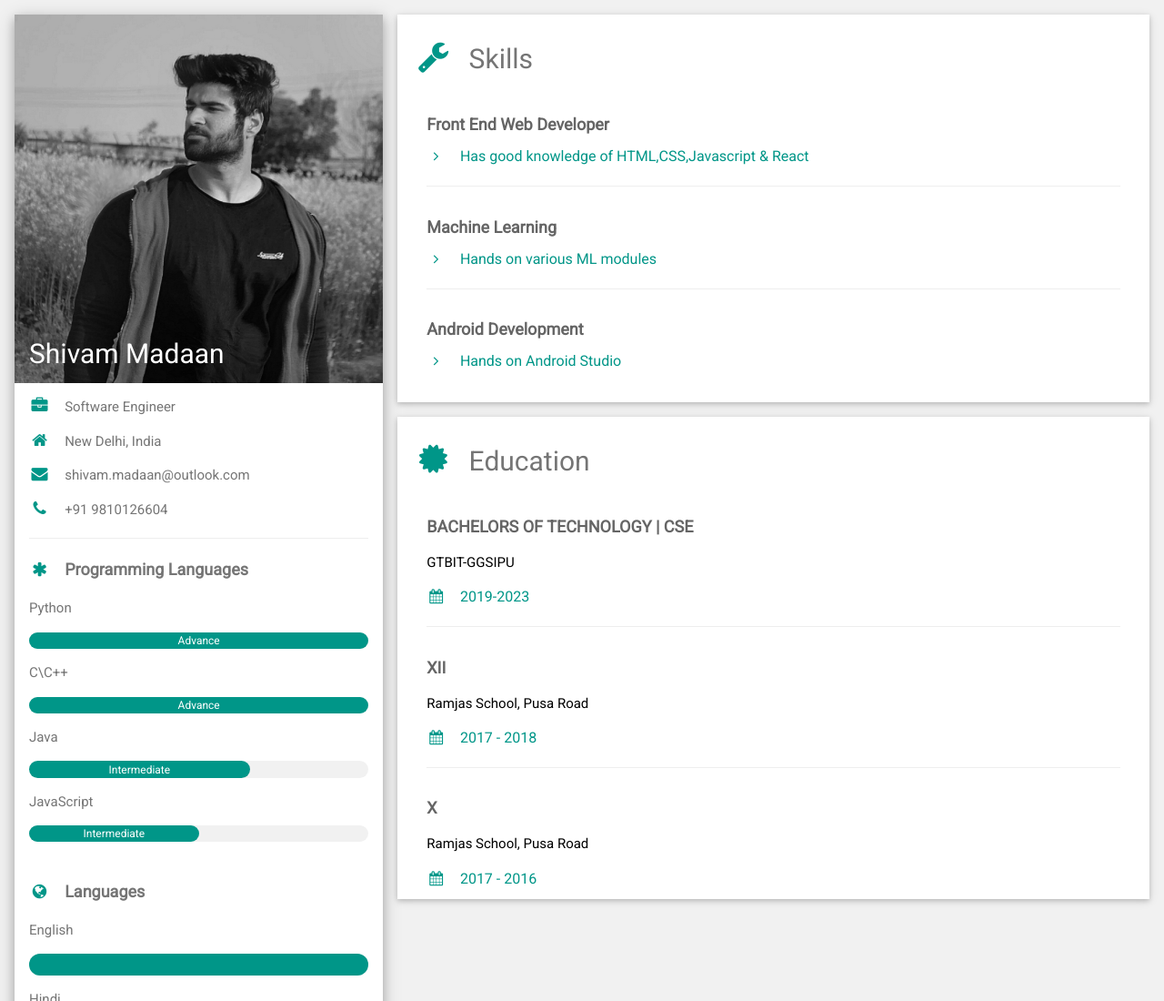
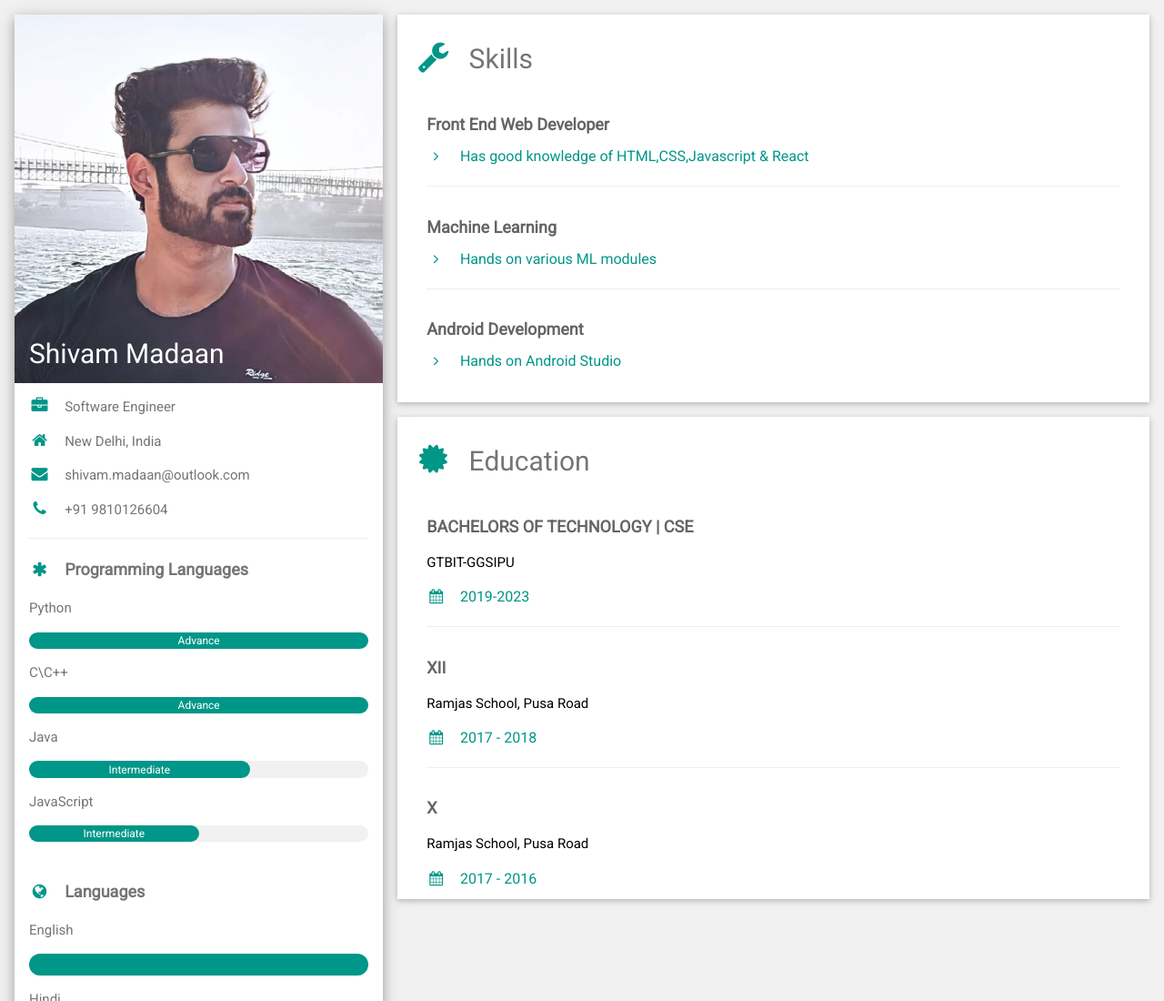
Before and after one commit to shivammadaan/shivammadaan.github.io, a plain HTML site: page index.html in a window 1280 px wide. Shown: the top 1100 px of the page at 91% size. Drawn offline with nearby package versions, Linux system fonts and the light colour scheme.

Commit message:
Update index.html

```diff
--- a/index.html
+++ b/index.html
@@ -23,7 +23,7 @@ html,body,h1,h2,h3,h4,h5,h6 {font-family: "Roboto", sans-serif}
 
       <div class="w3-white w3-text-grey w3-card-4">
         <div class="w3-display-container">
-            <img src="IMG-20220123-WA0004.jpg" style="width:100%" alt="shivam">
+            <img src="mee.jpg" style="width:100%" alt="shivam">
           <div class="w3-display-bottomleft w3-container w3-text-white">
             <h2>Shivam Madaan</h2>
           </div>
```
